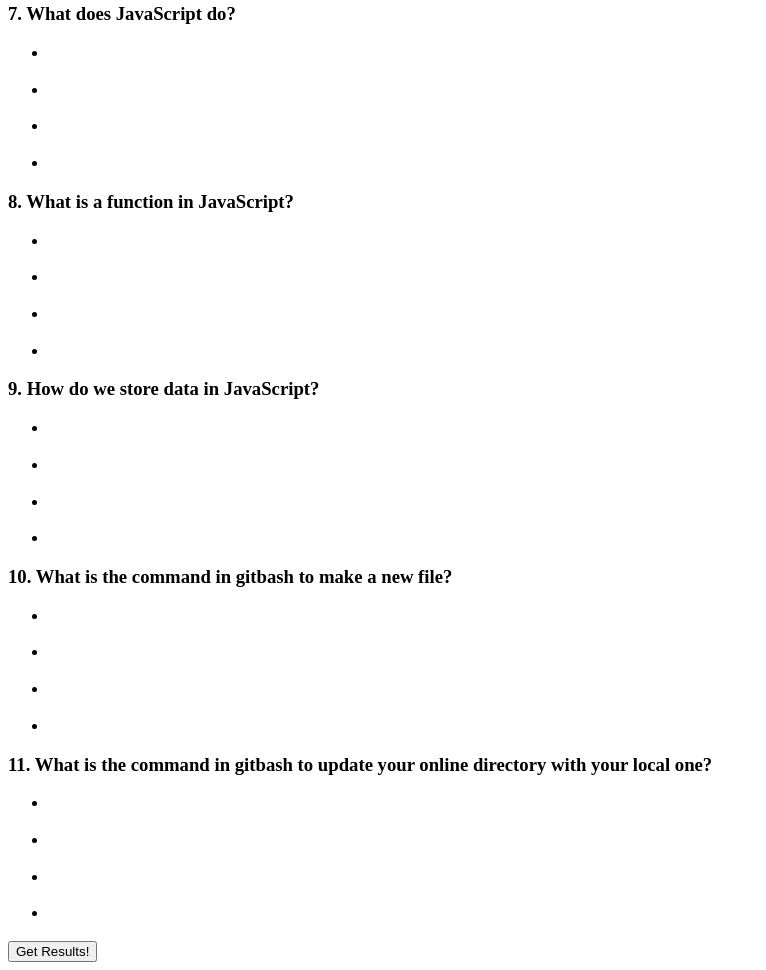
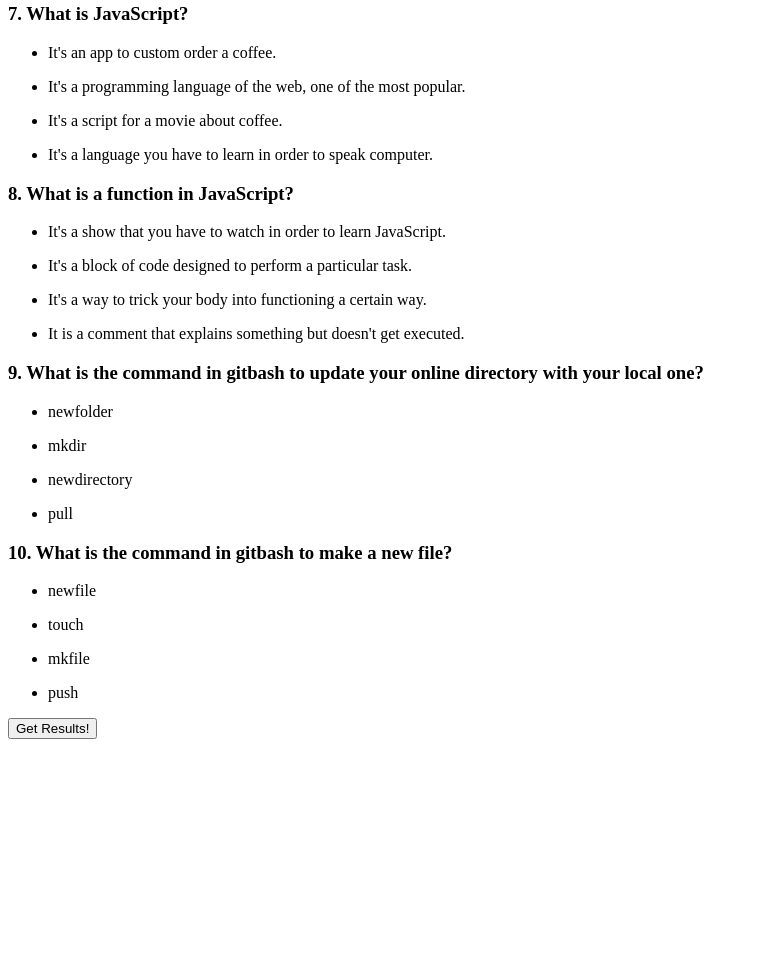
Before and after one commit to norher/coding-quiz, a plain HTML site: page index.html in a window 1280 px wide. Shown: the part 1208-2178 px from the top of the page, without its empty margins (0-766 px from the left). After the commit the page ends 1955 px from the top, so only its background shows below. Drawn offline with Linux system fonts and the light colour scheme.

Commit message:
finished writing all my questions and answerchoices.

```diff
--- a/index.html
+++ b/index.html
@@ -22,8 +22,8 @@
     </header>
     <main>
         <div id="quiz">
-            <h3 class="Questions">1. What does HTML stand for? </h3>
-            <ul class="Questions">
+            <h3 class="actualQuestions">1. What does HTML stand for? </h3>
+            <ul class="answerChoices">
                 <li class="wrongAnswer">
                     <p>Honey, Tea, Mango, Lime</p>
                 </li>
@@ -39,8 +39,8 @@
             </ul>
         </div>
         <div id="quiz">
-            <h3 class="Questions">2. What does HTML do?</h3>
-            <ul class="Questions">
+            <h3 class="actualQuestions">2. What does HTML do?</h3>
+            <ul class="answerChoicess">
                 <li class="wrongAnswer">
                     <p>Gives you step by step instruction on how to make a lemonade</p>
                 </li>
@@ -56,8 +56,8 @@
             </ul>
         </div>
         <div id="quiz">
-            <h3 class="Questions">3. Choose an element that is NOT semantics HTML</h3>
-            <ul class="Questions">
+            <h3 class="actualQuestions">3. Choose an element that is NOT semantics HTML</h3>
+            <ul class="answerChoices">
                 <li class="wrongAnswer">
                     <p>'main' element</p>
                 </li>
@@ -73,8 +73,8 @@
             </ul>
         </div>
         <div id="quiz">
-            <h3 class="Questions">4. What does CSS stand for?</h3>
-            <ul class="Questions">
+            <h3 class="actualQuestions">4. What does CSS stand for?</h3>
+            <ul class="answerChoices">
                 <li class="wrongAnswer">
                     <p>Camaro Super Sport</p>
                 </li>
@@ -90,8 +90,8 @@
             </ul>
         </div>
         <div id="quiz">
-            <h3 class="Questions">5. What does CSS do?</h3>
-            <ul class="Questions">
+            <h3 class="actualQuestions">5. What does CSS do?</h3>
+            <ul class="answerChoices">
                 <li class="wrongAnswer">
                     <p>It runs complicated algorithms to complete math in a calculator</p>
                 </li>
@@ -107,8 +107,8 @@
             </ul>
         </div>
         <div id="quiz">
-            <h3 class="Questions">6. What are classes?</h3>
-            <ul class="Questions">
+            <h3 class="actualQuestions">6. What are classes?</h3>
+            <ul class="answerChoices">
                 <li class="wrongAnswer">
                     <p>An online platform to go to school</p>
                 </li>
@@ -124,87 +124,70 @@
             </ul>
         </div>
         <div id="quiz">
-            <h3 class="Questions">7. What does JavaScript do?</h3>
-            <ul class="Questions">
+            <h3 class="actualQuestions">7. What is JavaScript?</h3>
+            <ul class="answerChoices">
                 <li class="wrongAnswer">
-                    <p></p>
+                    <p>It's an app to custom order a coffee.</p>
                 </li>
                 <li class="rightAnswer">
-                    <p></p>
+                    <p>It's a programming language of the web, one of the most popular. </p>
                 </li>
                 <li class="wrongAnswer">
-                    <p></p>
+                    <p>It's a script for a movie about coffee.</p>
                 </li>
                 <li class="wrongAnswer">
-                    <p></p>
+                    <p>It's a language you have to learn in order to speak computer. </p>
                 </li>
             </ul>
         </div>
         <div id="quiz">
-            <h3 class="Questions">8. What is a function in JavaScript?</h3>
-            <ul class="Questions">
+            <h3 class="actualQuestions">8. What is a function in JavaScript?</h3>
+            <ul class="answerChoices">
                 <li class="wrongAnswer">
-                    <p></p>
+                    <p>It's a show that you have to watch in order to learn JavaScript.</p>
                 </li>
                 <li class="rightAnswer">
-                    <p></p>
+                    <p>It's a block of code designed to perform a particular task.</p>
                 </li>
                 <li class="wrongAnswer">
-                    <p></p>
+                    <p>It's a way to trick your body into functioning a certain way.</p>
                 </li>
                 <li class="wrongAnswer">
-                    <p></p>
+                    <p>It is a comment that explains something but doesn't get executed. </p>
                 </li>
             </ul>
         </div>
         <div id="quiz">
-            <h3 class="Questions">9. How do we store data in JavaScript?</h3>
-            <ul class="Questions">
+            <h3 class="actualQuestions">9. What is the command in gitbash to update your online directory with your local one?</h3>
+            <ul class="answerChoices">
                 <li class="wrongAnswer">
-                    <p></p>
+                    <p>newfolder</p>
                 </li>
                 <li class="rightAnswer">
-                    <p></p>
+                    <p>mkdir</p>
                 </li>
                 <li class="wrongAnswer">
-                    <p></p>
+                    <p>newdirectory</p>
                 </li>
                 <li class="wrongAnswer">
-                    <p></p>
+                    <p>pull</p>
                 </li>
             </ul>
         </div>
         <div id="quiz">
-            <h3 class="Questions">10. What is the command in gitbash to make a new file?</h3>
-            <ul class="Questions">
+            <h3 class="actualQuestions">10. What is the command in gitbash to make a new file?</h3>
+            <ul class="answerChoices">
                 <li class="wrongAnswer">
-                    <p></p>
+                    <p>newfile</p>
                 </li>
                 <li class="rightAnswer">
-                    <p></p>
+                    <p>touch</p>
                 </li>
                 <li class="wrongAnswer">
-                    <p></p>
+                    <p>mkfile</p>
                 </li>
                 <li class="wrongAnswer">
-                    <p></p>
-                </li>
-            </ul>
-        </div>
-        <div id="quiz">
-            <h3 class="Questions">11. What is the command in gitbash to update your online directory with your local one?</h3>
-            <ul class="Questions">
-                <li class="wrongAnswer">
-                    <p></p>
-                </li>
-                <li class="rightAnswer">
-                    <p></p>
-                </li>
-                <li class="wrongAnswer">
-                    <p></p>
-                </li>
-                <li class="wrongAnswer">
-                    <p></p>
+                    <p>push</p>
                 </li>
             </ul>
         </div>
```
